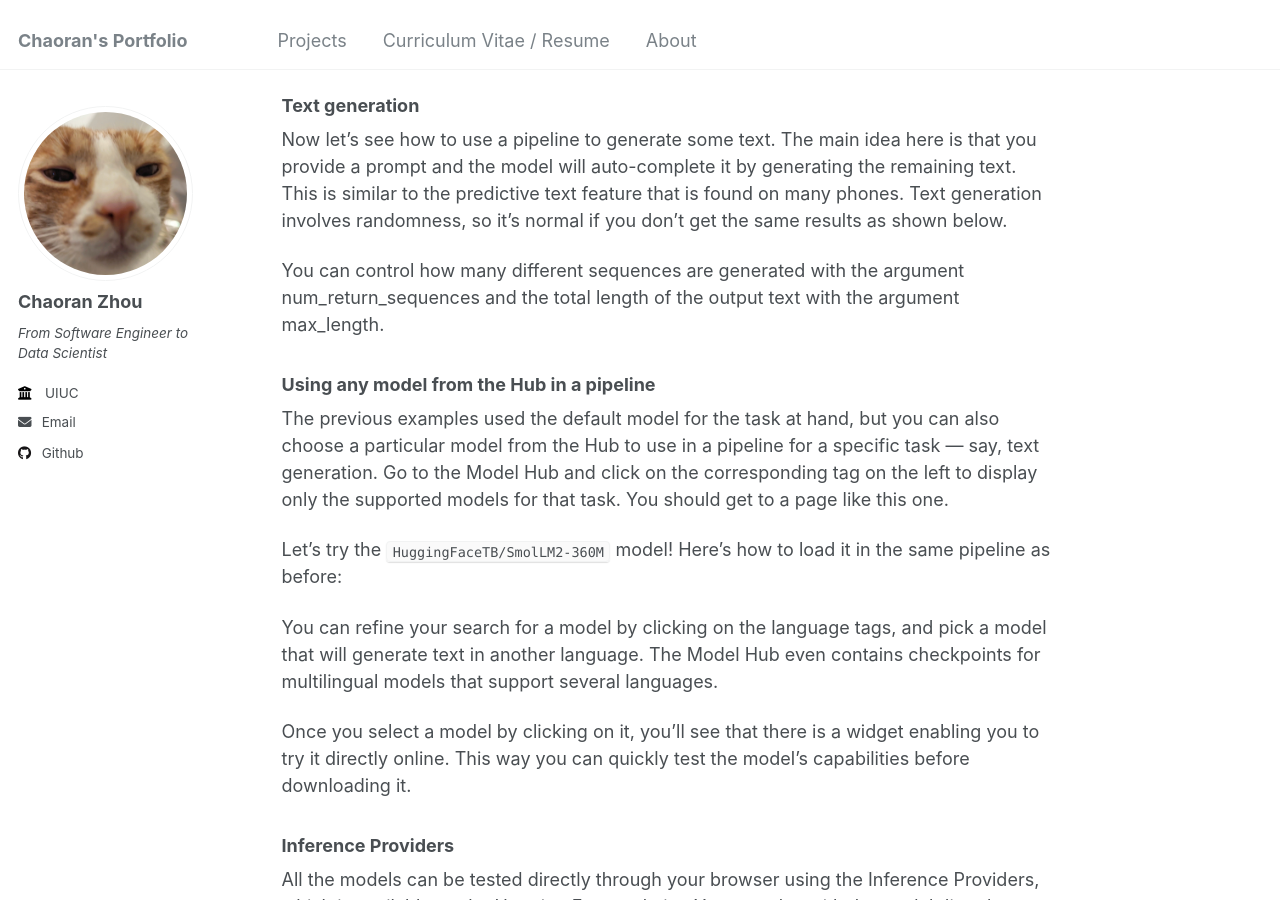
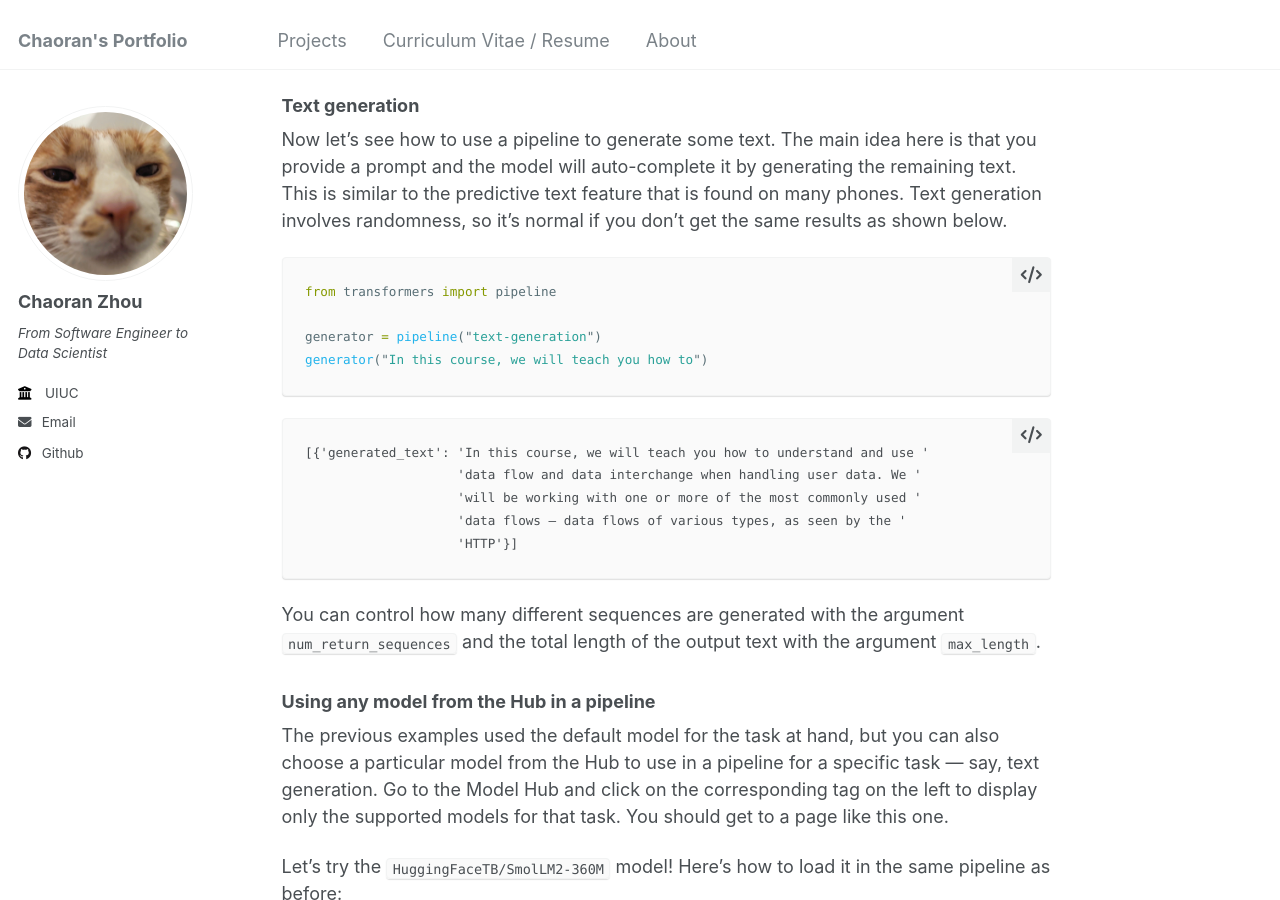
Before and after one commit to ranranrunforit/ranranrunforit.github.io, a Jekyll site: the page built from _projects/project-15.md, in a window 1280 px wide and 900 px high, scrolled down 3805 px. Built offline with Jekyll 4.4.1, drawn with Linux system fonts in a browser that asks for light colours.

Commit message:
Update project-15.md

````diff
--- a/_projects/project-15.md
+++ b/_projects/project-15.md
@@ -113,7 +113,22 @@ This pipeline is called *zero-shot* because you don’t need to fine-tune the mo
 
 Now let’s see how to use a pipeline to generate some text. The main idea here is that you provide a prompt and the model will auto-complete it by generating the remaining text. This is similar to the predictive text feature that is found on many phones. Text generation involves randomness, so it’s normal if you don’t get the same results as shown below.
 
-You can control how many different sequences are generated with the argument num_return_sequences and the total length of the output text with the argument max_length.
+```python
+from transformers import pipeline
+
+generator = pipeline("text-generation")
+generator("In this course, we will teach you how to")
+```
+
+```
+[{'generated_text': 'In this course, we will teach you how to understand and use '
+                    'data flow and data interchange when handling user data. We '
+                    'will be working with one or more of the most commonly used '
+                    'data flows — data flows of various types, as seen by the '
+                    'HTTP'}]
+```
+
+You can control how many different sequences are generated with the argument `num_return_sequences` and the total length of the output text with the argument `max_length`.
 
 
 ### Using any model from the Hub in a pipeline
````
